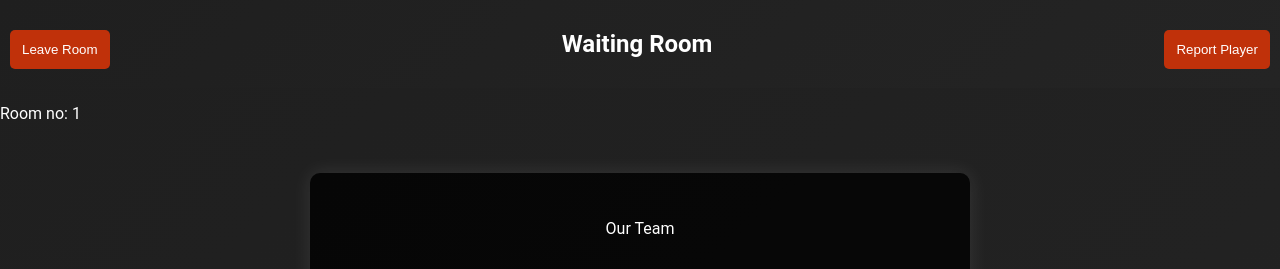
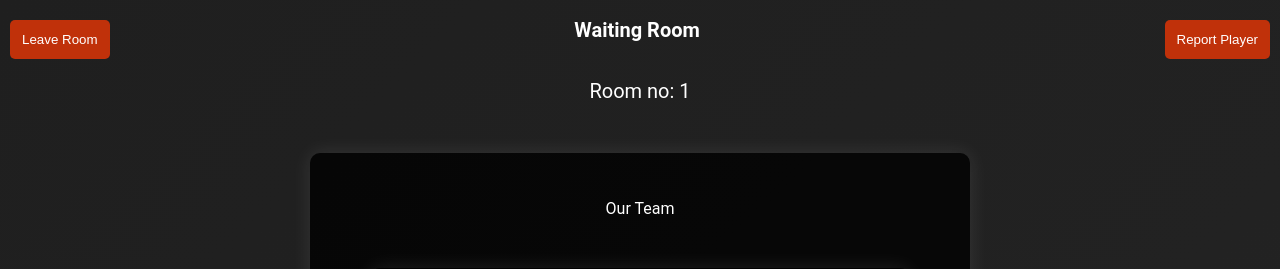
Before and after one commit to YanMinChan/F28CD_MatchmakingSys, a PHP site: page /prototype/waitingRoom.php in a window 1280 px wide. Shown: the top 269 px of the page. Run offline with PHP 8.4, Linux system fonts and the light colour scheme; the visitor is signed in with stand-in values (Sample User, id 1); data that the repository does not hold is empty.

Commit message:
adjusted title

```diff
--- a/style/waitingRoom.css
+++ b/style/waitingRoom.css
@@ -11,19 +11,25 @@ body {
 .header {
     display: flex;
     justify-content: space-between;
-    align-items: flex-start;
-    background: linear-gradient(135deg, #1f1f1f, #242424);
-    color: #fff;
-    padding: 10px;
+    align-items: center;
+    padding: 0 10px;
+}
+.header .page-title {
+    margin: 0;
+    font-size: 20px;
+}
+.Room-no {
     text-align: center;
+    color: #ffffff;
+    font-size: 20px;
+    margin: 20px 0;
 }
-
 .page-title {
     text-align: center;
-    color: #ffffff; /* Adjust color to fit your theme */
-    font-size: 24px; /* Adjust size as needed */
-    margin: 20px 0; /* Provides some spacing above and below the title */
-    font-weight: bold; /* Makes the title stand out */
+    color: #ffffff;
+    font-size: 24px;
+    margin: 20px 0;
+    font-weight: bold;
 }
 
 .container {
```
